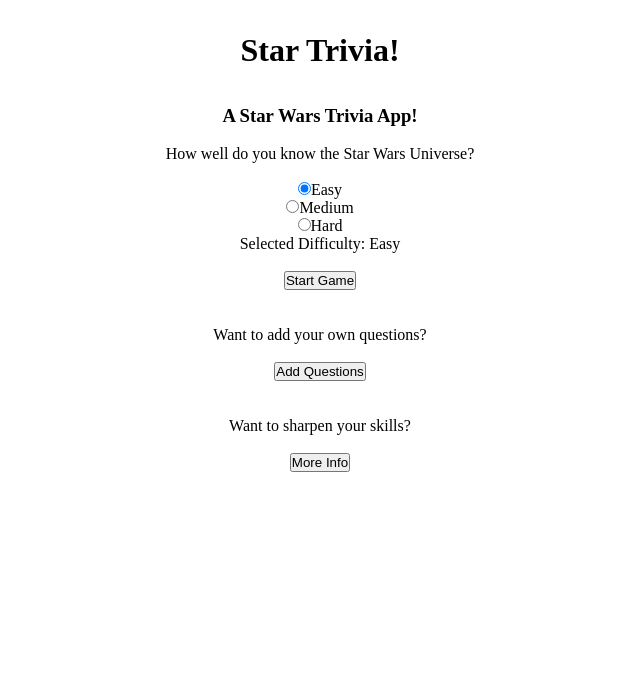
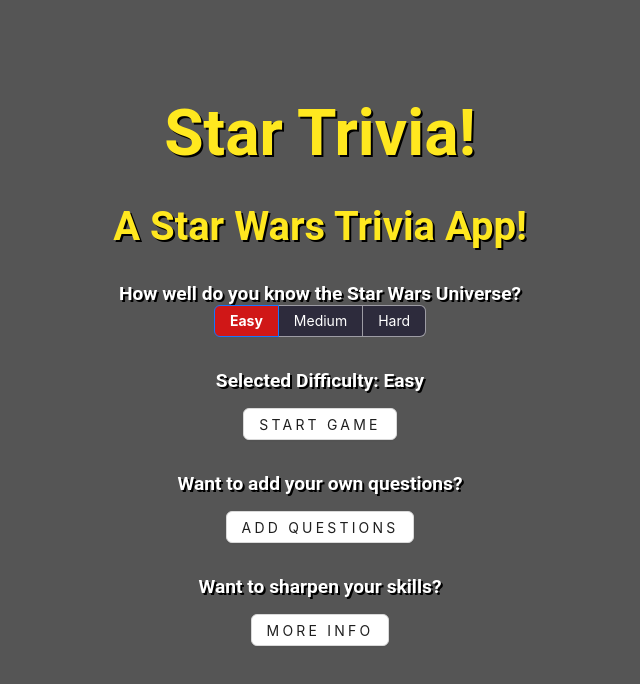
Before and after one commit to nangel42/Star-Wars-Quiz-App, a React (Vite) app in the folder SW-Quiz-App/frontend/: page / in a window 1280 px wide. Shown: the top 684 px of the page, without its empty margins (320-960 px from the left). Built offline with nearby package versions, Linux system fonts and the light colour scheme.

Commit message:
Taking the L so far, but need to deploy

```diff
--- a/SW-Quiz-App/frontend/src/components/HomePage/index.jsx
+++ b/SW-Quiz-App/frontend/src/components/HomePage/index.jsx
@@ -1,8 +1,8 @@
 import { useState } from "react";
 import { Link } from "react-router-dom";
-// import { DifficultyRating } from "../../../utils/DifficultyRating";
 import { useNavigate } from "react-router-dom";
-
+import { Radio, Button } from "antd";
+import "./styles.css";
 
 
 export default function HomePage() {
@@ -21,65 +21,37 @@
     return (
         <>
             <h1>Star Trivia!</h1>
-            <br />
-            <br />
+
             <h3>A Star Wars Trivia App!</h3>
-            <br />
+
             <p>How well do you know the Star Wars Universe?</p>
-            <br />
 
             <div>
-                {/* <p>Difficulty</p> */}
-                    {/* <Link to ="/quiz">
-                        <button onClick={() => DifficultyRating("easy")}>Easy</button>
-                        <br />
-                        <button onClick={() => DifficultyRating("medium")}>Medium</button>
-                        <br />
-                        <button onClick={() => DifficultyRating("hard")}>Hard</button>
+                <Radio.Group onChange={difficultyChange} value={difficulty}>
+                    <Radio.Button value="Easy">Easy</Radio.Button>
+                    <Radio.Button value="Medium">Medium</Radio.Button>
+                    <Radio.Button value="Hard">Hard</Radio.Button>
+                </Radio.Group>
 
-                    </Link> */}
-                <label>
-                    <input type="radio" value="Easy" checked={difficulty === 'Easy'} onChange={difficultyChange} />
-                        Easy
-                </label>
-                <br />
-                <label>
-                    <input type="radio" value="Medium" checked={difficulty === 'Medium'} onChange={difficultyChange} />
-                        Medium
-                </label>
-                <br />
-                <label>
-                    <input type="radio" value="Hard" checked={difficulty === 'Hard'} onChange={difficultyChange} />
-                        Hard
-                </label>
                 <p>Selected Difficulty: {difficulty}</p>
-                <br />
 
-                {/* <Link to ="/quiz"> */}
-                    <button onClick={() => navigate(`/quiz/${difficulty}`)}>Start Game</button>
-                {/* </Link> */}
+                <Button onClick={() => navigate(`/quiz/${difficulty}`)}>Start Game</Button>
             </div>
-
-            <br />
-            <br />
 
             <div>
                 <p>Want to add your own questions?</p>
-                <br />
-                    <Link to ="/question">
-                        <button>Add Questions</button>
-                    </Link>
+
+                <Link to ="/question">
+                    <Button>Add Questions</Button>
+                </Link>
             </div>
-
-            <br />
-            <br />
 
             <div>
                 <p>Want to sharpen your skills?</p>
-                <br />
-                    <Link to ="/info">
-                        <button>More Info</button>
-                    </Link>
+
+                <Link to ="/info">
+                    <Button>More Info</Button>
+                </Link>
             </div>
         </>
     )
--- /dev/null
+++ b/SW-Quiz-App/frontend/src/components/HomePage/styles.css
@@ -0,0 +1,89 @@
+body {
+    /* background-color: #000000; */
+    background-color: #242424c5;
+    color: #ffffff;
+    font-family: 'Roboto', sans-serif;
+  }
+
+  h1, h3, p {
+    text-align: center;
+    font-weight: bold;
+    text-shadow: 2px 2px #000000;
+
+  }
+
+  h1, h3 {
+    color: rgb(255, 232, 31)
+  }
+
+  h1 {
+    font-size: 4rem;
+    margin-top: 4rem;
+  }
+
+  h3 {
+    font-size: 2.5rem;
+    margin-top: 2rem;
+  }
+
+  p {
+    font-size: 1.5rem;
+  }
+
+  .ant-radio-button-wrapper-checked:not(.ant-radio-button-wrapper-disabled) {
+    background-color: rgba(255, 0, 0, 0.726);
+    color: #ffffff;
+    font-weight: bolder;
+    border-color: #000000;
+  }
+
+  .ant-radio-button-wrapper {
+    background-color: #2d2b3c;
+    color: #ffffff;
+    border-color: #ffffff88;
+  }
+
+  .ant-radio-button-wrapper:hover:not(.ant-radio-button-wrapper-disabled) {
+    background-color: #dfdfdf;
+    color: #242424;
+    border-color: rgba(0, 0, 0, 0.726);
+  }
+
+  p {
+    font-size: 1.2rem;
+    text-align: center;
+    margin-top: 2rem;
+  }
+
+  button {
+    margin-top: 1rem;
+    background-color: #dfdfdf;
+    border-color: #ff0000;
+    color: #ffffff;
+    font-weight: bold;
+    font-size: 1.2rem;
+    padding: 0.5rem 2rem;
+    text-transform: uppercase;
+    letter-spacing: 0.2rem;
+    transition: background-color 0.3s ease;
+  }
+
+  button:hover {
+    background-color: #ffffff;
+    color: #000000;
+    cursor: pointer;
+  }
+
+  a {
+    color: #a3a3a3;
+    text-decoration: none;
+  }
+
+  a:hover {
+    color: #ffffff;
+  }
+
+
+  /* refrences
+  https://www.schemecolor.com/star-wars-logo-colors.php
+  https://www.color-hex.com/color-palette/47145*/
--- a/SW-Quiz-App/frontend/src/components/QuestionCRUDPage/index.jsx
+++ b/SW-Quiz-App/frontend/src/components/QuestionCRUDPage/index.jsx
@@ -2,11 +2,13 @@
 import { useState, useEffect } from 'react'
 import { getQuestions, postQuestions} from '../../../utils/backend'
 import QuestionUPDel from '../QuestionUP-Del'
+import { Button, Form, Input, Select } from 'antd'
 
 
 
 export default function CRUDSection() {
 
+    const { Option } = Select;
     const [existingQuestions, setExistingQuestions] = useState([])
     const [newQuestion, setNewQuestion] = useState(false)
     const [createForm, setCreateForm] = useState({
@@ -17,18 +19,23 @@
         difficulty: "",
     })
 
+
     useEffect(() => {
         getQuestions().then(data => setExistingQuestions(data))
     }, [])
 
 
-    // Update the form fields as the user types
+    // Update the form fields as the user types ONLY if event target is defined
     function handleInputChange(event) {
-        setCreateForm(prevState => ({
-            ...prevState,
-            [event.target.name]: event.target.value
-        }))
+        if (event.target) {
+            setCreateForm(prevState => ({
+                ...prevState,
+                [event.target.name]: event.target.value
+            }))
+        }
     }
+
+
 
     function refreshQuestions() {
         getQuestions().then(data => setExistingQuestions(data))
@@ -67,6 +74,8 @@
             .then(() => refreshQuestions())
     }
 
+
+
     // conditionally render questions
     let questionElements = [<p key='0' className='text-center'>No questions yet, be the first to make one!</p>]
     if (existingQuestions.length > 0) {
@@ -91,17 +100,111 @@
 
         <div>
             <h1>Viewer Insights</h1>
-            <button onClick={toggleCreateForm}>
+            <Button onClick={toggleCreateForm}>
                 {btnText}
-            </button>
-            {
-                newQuestion && <form onSubmit={handleSubmit}>
+            </Button>
+
+            {newQuestion && (
+          <Form onSubmit={handleSubmit} layout="vertical">
+
+                <Form.Item
+                label="New Question"
+                name="question"
+                rules={[{ required: true, message: "Please input a question!" }]}
+                >
+                    <Input
+                    placeholder="New Question"
+                    name="question"
+                    value={createForm.question}
+                    onChange={handleInputChange}
+                    />
+                </Form.Item>
+
+
+                <Form.Item
+                label="Answers"
+                name="answers"
+                rules={[{ required: true, message: "Please input 4 answers!" }]}
+                >
+                    <Input.TextArea
+                    placeholder="Write 4 answers, separated by commas"
+                    name="answers"
+                    value={createForm.answers}
+                    onChange={handleInputChange}
+                    />
+                </Form.Item>
+
+
+                <Form.Item
+                label="Correct Answer"
+                name="correctAnswer"
+                rules={[{ required: true, message: "Please input the correct answer!" }]}
+                >
+                    <Input
+                    placeholder="What is the correct answer?"
+                    name="correctAnswer"
+                    value={createForm.correctAnswer}
+                    onChange={handleInputChange}
+                    />
+                </Form.Item>
+
+
+                <Form.Item label="Category" name="category" rules={[{ required: true, message: 'Please select a category!' }]}>
+                    <Select placeholder="Select a category" name="category" value={createForm.category} onChange={handleInputChange}>
+                        <Select.Option value="Films">Films</Select.Option>
+                        <Select.Option value="People">People</Select.Option>
+                        <Select.Option value="Planets">Planets</Select.Option>
+                        <Select.Option value="Species">Species</Select.Option>
+                        <Select.Option value="Starships">Starships</Select.Option>
+                        <Select.Option value="Vehicles">Vehicles</Select.Option>
+                    </Select>
+                </Form.Item>
+
+
+                <Form.Item
+                label="Difficulty"
+                name="difficulty"
+                rules={[{ required: true, message: "Please select a difficulty!" },]}
+                >
+                    <Select placeholder="Select a difficulty" name="difficulty" value={createForm.difficulty} onChange={handleInputChange}>
+                        <Option value="Easy">Easy</Option>
+                        <Option value="Medium">Medium</Option>
+                        <Option value="Hard">Hard</Option>
+                    </Select>
+                </Form.Item>
+
+
+                <Button type="primary" htmlType="button" onClick={handleSubmit}>
+                    Post
+                </Button>
+                {/* <Button onClick={(e) => handleSubmit(e)}>Submit</Button> */}
+
+          </Form>
+        )}
+
+
+            {questionElements}
+        </div>
+
+        <div>
+            <Link to ="/">
+                <Button>Back</Button>
+            </Link>
+        </div>
+    </>
+    )
+}
+
+            {/* { newQuestion &&
+                <form onSubmit={handleSubmit}>
+
                     <input
                         name="question"
                         placeholder="New Question"
                         value={createForm.question}
                         onChange={handleInputChange}
                     />
+
                     <br />
                     <textarea
                         name="answers"
@@ -130,19 +233,8 @@
                         value={createForm.difficulty}
                         onChange={handleInputChange}
                     />
-                    <button type="submit">
+                    <Button type="submit">
                         Post
-                    </button>
+                    </Button>
                 </form>
-            }
-            {questionElements}
-        </div>
-
-        <div>
-            <Link to ="/">
-                <button>Back</button>
-            </Link>
-        </div>
-    </>
-    )
-}
+            } */}
--- a/SW-Quiz-App/frontend/src/components/Questions/index.jsx
+++ b/SW-Quiz-App/frontend/src/components/Questions/index.jsx
@@ -1,6 +1,7 @@
 import { getQuestions } from "../../../utils/backend";
 import { useState, useEffect } from 'react';
 import { useParams } from "react-router-dom";
+import { Button } from 'antd';
 
 
 
@@ -38,7 +39,7 @@
 
         // Map answer choices to buttons
         const answerElements = randomQuestion.answers.map((answer, i) => (
-            <button key={i} onClick= {() => handleAnswerClick(answer, randomQuestion.correctAnswer)}>{answer}</button>
+            <Button key={i} onClick= {() => handleAnswerClick(answer, randomQuestion.correctAnswer)}>{answer}</Button>
         ));
 
         return (
--- a/SW-Quiz-App/frontend/src/components/QuizPage/index.jsx
+++ b/SW-Quiz-App/frontend/src/components/QuizPage/index.jsx
@@ -1,20 +1,30 @@
 import { Link } from "react-router-dom";
 import Questions from "../Questions";
+import { useParams } from "react-router-dom";
+import { Button } from 'antd';
 
 
 export default function QuizPage() {
 
+    const { difficulty } = useParams();
 
     return (
         <>
             <h1>Quiz Page!</h1>
-            <p>Difficulty:  </p>
+
+                <br />
+
+            <p>Difficulty:  { difficulty }</p>
+
+                <br />
 
             <Questions />
 
+                <br />
+
             <footer>
                 <Link to ="/">
-                    <button>Back</button>
+                    <Button>Back</Button>
                 </Link>
             </footer>
         </>
```
Also changed, not shown: SW-Quiz-App/frontend/src/components/QuestionUP-Del/index.jsx (+9 -7 lines), 1 other file (tests, documents, lock files or other folders).
